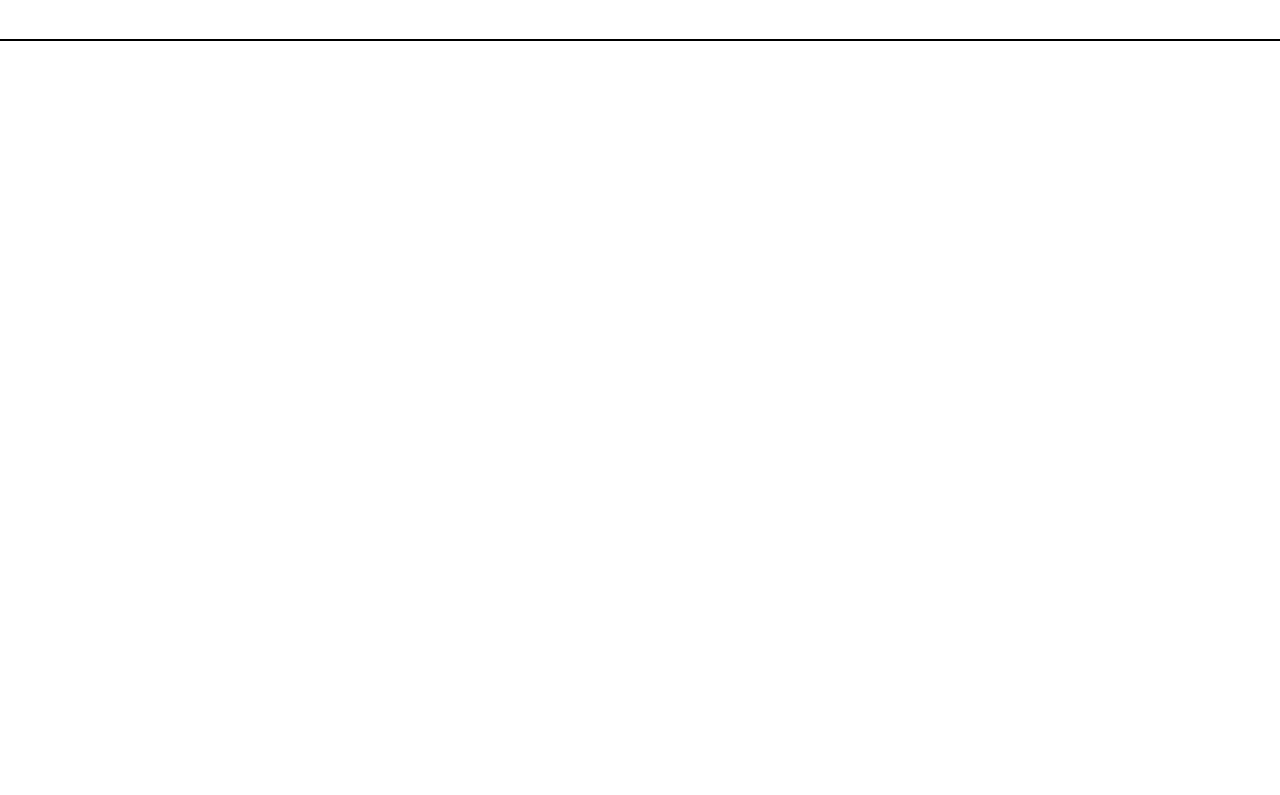
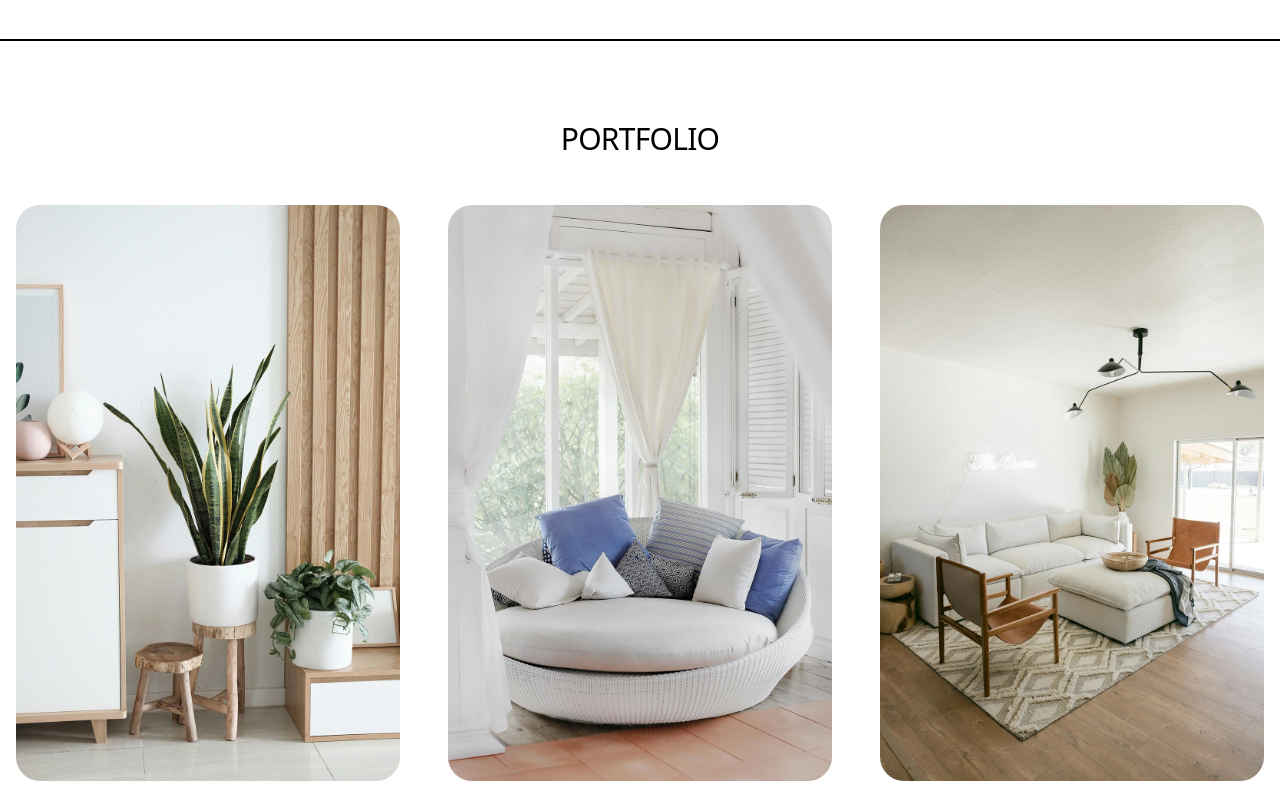
Before and after one commit to 7alexandree7/vastu-spaze, a React (Vite) app: page / in a window 1280 px wide. Shown: the part 3280-4075 px from the top of the page. Before the commit the page ends 3321 px from the top, so only its background shows below. Built offline with nearby package versions, Linux system fonts and the light colour scheme.

Commit message:
finalizando o portfolio

```diff
--- a/src/App.jsx
+++ b/src/App.jsx
@@ -1,5 +1,6 @@
 import Hero from "./Components/Hero/Hero"
 import NavBar from "./Components/NavBar/NavBar"
+import Portfolio from "./Components/Portfolio/Portfolio"
 import Services from "./Components/Services/Services"
 
 
@@ -10,6 +11,7 @@ function App() {
       <NavBar />
       <Hero />
       <Services />
+      <Portfolio />
     </>
 
   )
--- /dev/null
+++ b/src/Components/Portfolio/Portfolio.jsx
@@ -0,0 +1,30 @@
+import { PORTFOLIO_PROJECTS } from "../../Consts"
+
+const Portfolio = () => {
+  return (
+    <section id="portfolio" className="container mx-auto w-full border-b-2">
+      <div className="mb-20">
+        <h2 className="text-xl lg:text-3xl tracking-tight text-center uppercase mt-20 mb-12">Portfolio</h2>
+
+        <div className="grid grid-cols-1 md:grid-cols-2 lg:grid-cols-3 gap-4">
+          {PORTFOLIO_PROJECTS.map((project) => (
+
+            <div key={project.id} className="group relative overflow-hidden rounded-3xl mx-4">
+              <img
+                className="w-full h-full object-cover transition-transform duration-500 group-hover:scale-110"
+                src={project.image}
+                alt={project.name} />
+
+                <div className="absolute inset-0 flex flex-col justify-center items-center opacity-0 backdrop-blur-lg transition-opacity duration-500 group-hover:opacity-100">
+                  <h3 className="mb-2 text-xl font-medium">{project.name}</h3>
+                  <p className="mb-12 p-4">{project.description}</p>
+                </div>
+            </div>
+          ))}
+        </div>
+      </div>
+    </section>
+  )
+}
+
+export default Portfolio
```
